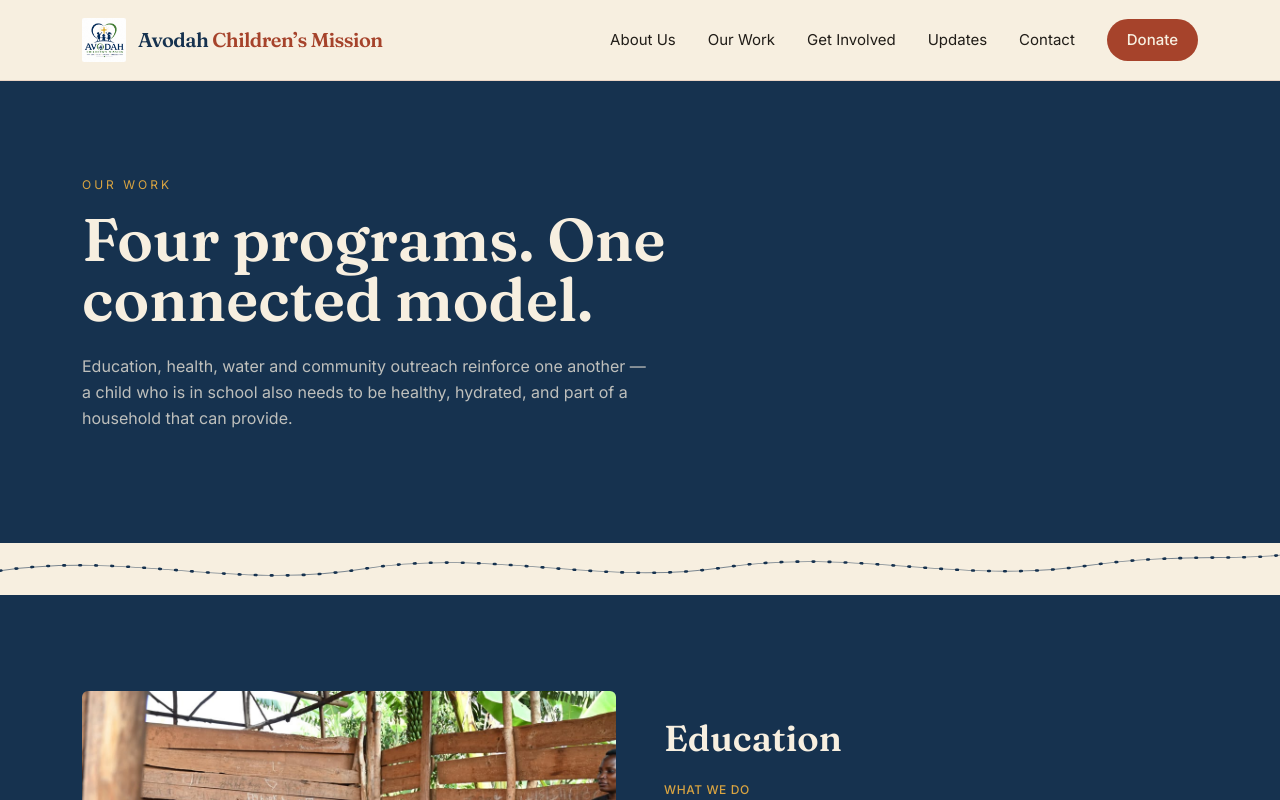
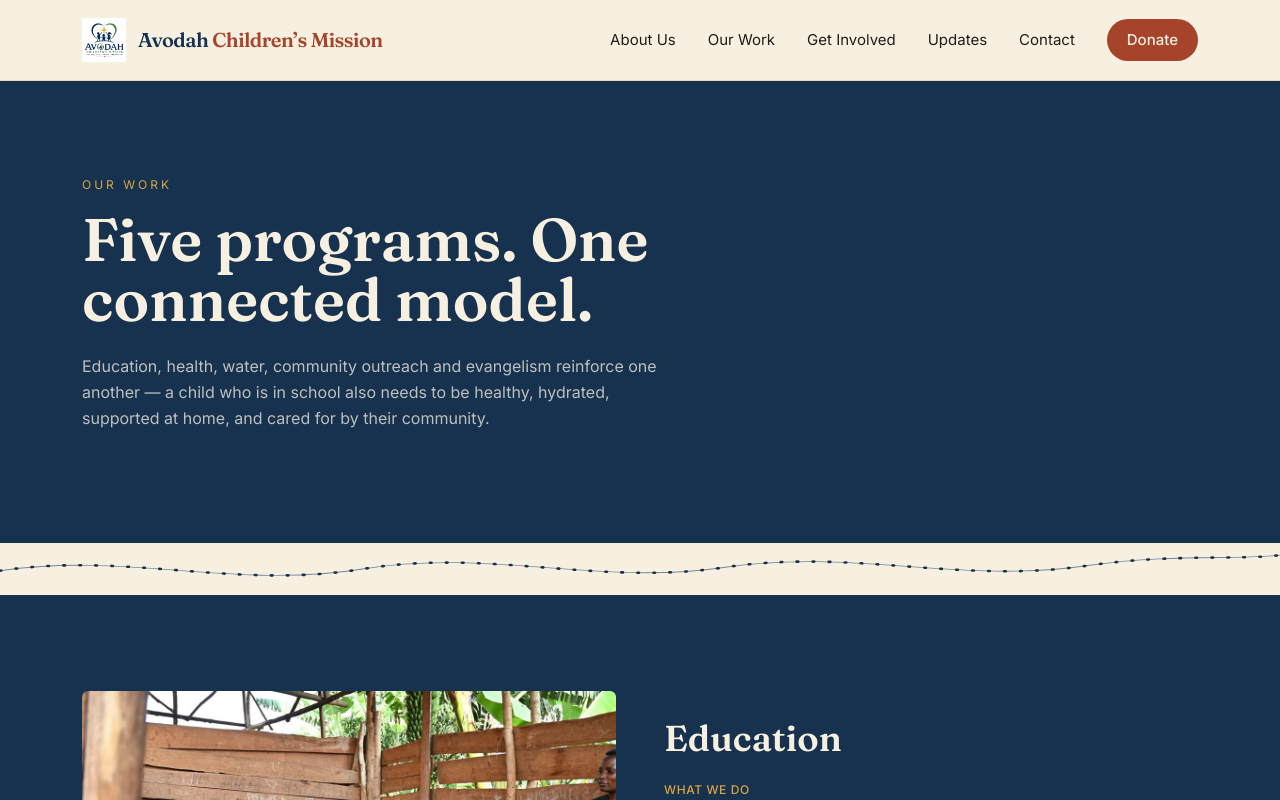
Before and after one commit to hugh-yoon/Avodah, a Next.js app: page /our-work in a window 1280 px wide. Shown: the top 800 px of the page. Built offline with nearby package versions, Linux system fonts and the light colour scheme.

Commit message:
evangelism added

```diff
--- a/app/our-work/page.js
+++ b/app/our-work/page.js
@@ -49,6 +49,16 @@ const programs = [
     approach: 'We organize farmers into small groups so that training, tools and support reach more households efficiently.',
     impact: 'We support farmers by distributing agricultural inputs through community groups.',
   },
+  {
+    id: 'evangelism',
+    title: 'Evangelism',
+    tone: 'navy',
+    image: '/images/boy-jerrycan.jpg',
+    alt: 'A boy carrying a yellow jerrycan in a rural Ugandan community',
+    what: 'We work with churches to train pastors and children’s ministry leaders to disciple children in their communities.',
+    approach: 'We equip local church leaders with practical training and support so they can nurture children’s faith and care for their wider communities.',
+    impact: 'Church leaders and children’s ministry teams are equipped to serve and disciple children.',
+  },
 ];
 
 const toneClasses = {
@@ -65,12 +75,12 @@ export default function OurWorkPage() {
         <div className="max-w-content mx-auto px-5 md:px-8 pt-16 pb-20 md:pt-24 md:pb-28">
           <p className="uppercase tracking-[0.25em] text-gold text-xs mb-4">Our Work</p>
           <h1 className="font-display text-4xl md:text-6xl font-semibold max-w-3xl text-balance">
-            Four programs. One connected model.
+            Five programs. One connected model.
           </h1>
           <p className="mt-6 text-sand/75 max-w-xl leading-relaxed">
-            Education, health, water and community outreach reinforce one another &mdash; a child
-            who is in school also needs to be healthy, hydrated, and part of a household that can
-            provide.
+            Education, health, water, community outreach and evangelism reinforce one another
+            &mdash; a child who is in school also needs to be healthy, hydrated, supported at home,
+            and cared for by their community.
           </p>
         </div>
       </section>
--- a/app/page.js
+++ b/app/page.js
@@ -49,6 +49,12 @@ const workAreas = [
     stat: 'Farmer groups equipped',
     body: 'We promote coffee growing through processing, grading and roasting, and organize farmers into small groups.',
     href: '/our-work#community-outreach',
+  },
+  {
+    title: 'Evangelism',
+    stat: 'Churches and ministries equipped',
+    body: 'We work with churches to train pastors and children’s ministry leaders to disciple children in their communities.',
+    href: '/our-work#evangelism',
   },
 ];
 
@@ -103,8 +109,8 @@ export default function HomePage() {
         <div className="max-w-content mx-auto px-5 md:px-8 py-20 md:py-28 grid md:grid-cols-[0.9fr,1.1fr] gap-12 items-center">
           <div className="relative aspect-[4/5] rounded-md overflow-hidden">
             <Image
-              src="/images/two-kids-tree.jpg"
-              alt="Two Ugandan children standing together beside a tree"
+              src="/images/henry.JPG"
+              alt="Henry Lutwama, founder and executive director of Avodah Children’s Mission"
               fill
               className="object-cover"
             />
@@ -182,7 +188,7 @@ export default function HomePage() {
             <div>
               <h2 className="font-display text-3xl md:text-4xl font-semibold text-navy">Our Work</h2>
               <p className="mt-4 text-ink/70 max-w-lg leading-relaxed">
-                Four programs, one goal: children who are protected, educated, healthy and
+                Five programs, one goal: children who are protected, educated, healthy and
                 connected to a thriving community.
               </p>
             </div>
```
Also changed, not shown: public/images/henry.JPG (added).
